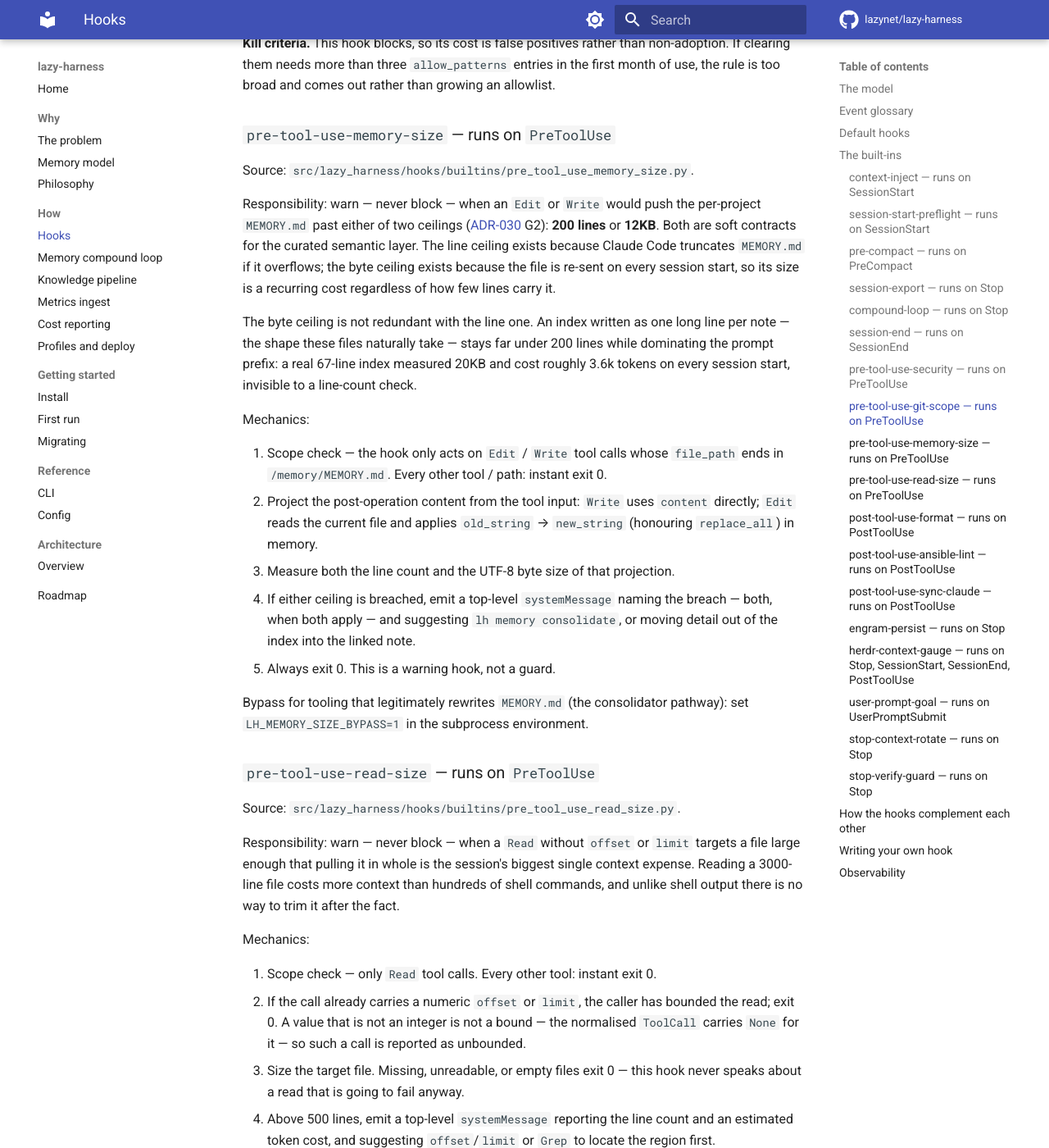
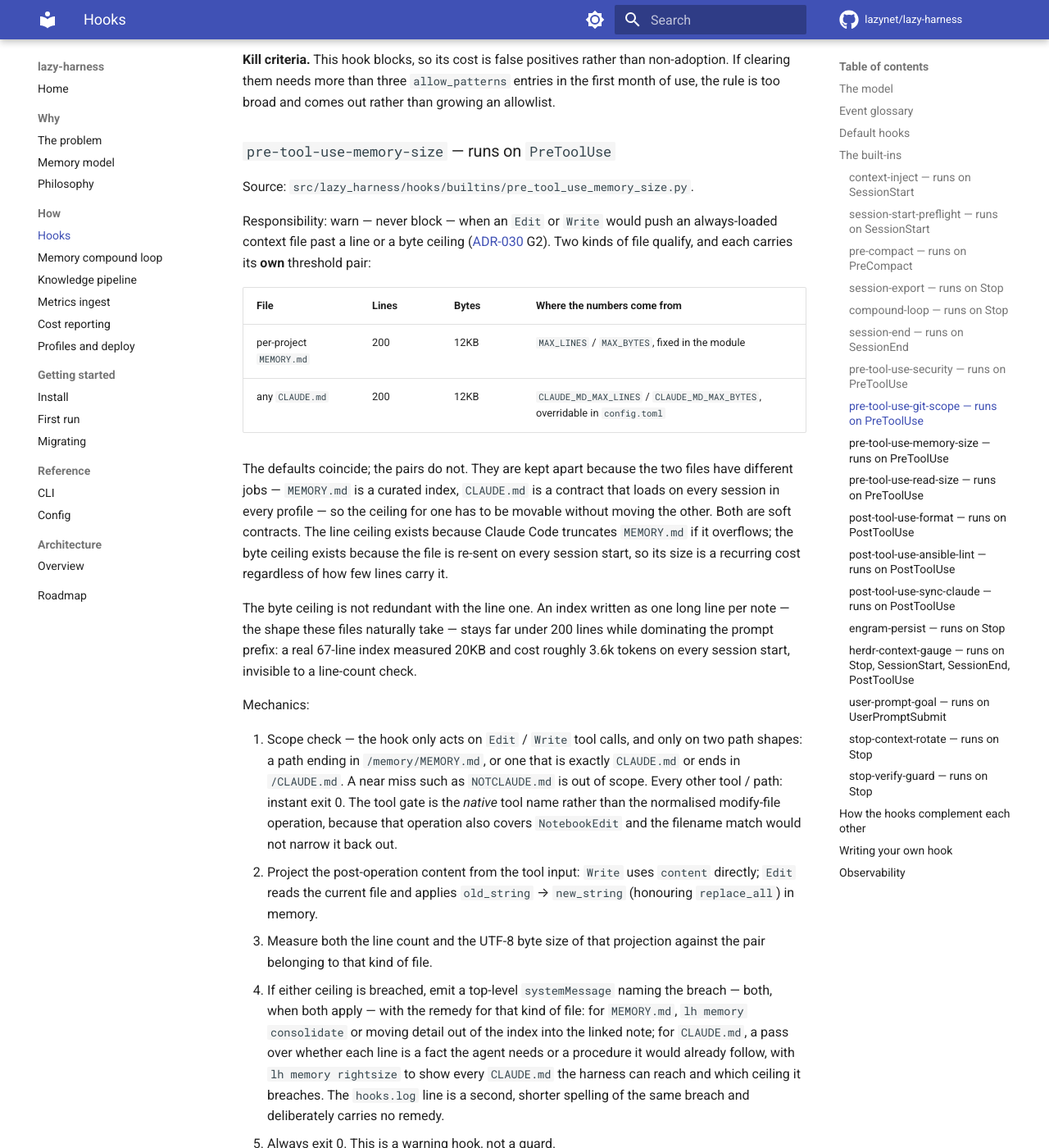
Before and after one commit to lazynet/lazy-harness, an MkDocs documentation site: the page built from docs/how/hooks.md, in a window 1280 px wide and 1400 px high, scrolled down 15093 px. Shown: the whole window at 82% size. Built offline with MkDocs 1.6.1 and Material for MkDocs 9.7.7, drawn with Linux system fonts in a browser that asks for light colours; comment, search, counter and statistics services are not loaded; some of the changed text lies outside the part shown.

Commit message:
docs: correct two drifted claims on the hooks page (#329)
The stop-verify-guard section said refusing to deploy a hook whose
signals an agent cannot supply "does not exist yet". It ships:
_report_omitted drops those hooks per profile and names each omission.

The pre-tool-use-memory-size section described a MEMORY.md-only hook.
CLAUDE.md has its own threshold pair (200 lines / 12KB), its own
remedy hint, and config.toml overrides the hardcoded MEMORY.md pair
does not have.

````diff
--- a/docs/how/hooks.md
+++ b/docs/how/hooks.md
@@ -43,7 +43,7 @@
 | `session_end` | `SessionEnd` | Exactly once at real session termination (`/exit`, `/clear`, logout) | `session-end` | Force final end-of-session work |
 | `pre_compact` | `PreCompact` | Immediately before Claude Code compacts conversation history | `pre-compact` | Preserve working state |
 | `post_compact` | `PostCompact` | Immediately after Claude Code compacts conversation history | — | Available for your own hooks. No built-in ships here: the event's executor returns only a user-facing message, so a hook on it cannot reach the model. |
-| `pre_tool_use` | `PreToolUse` | Before each tool call | `pre-tool-use-security`, `pre-tool-use-git-scope`, `pre-tool-use-memory-size`, `pre-tool-use-read-size` | Block destructive / exfiltration commands, block an unsafe `git stash` on a shared stash stack, warn before MEMORY.md exceeds the 200-line or 12KB ceiling, warn before an unbounded read of a large file |
+| `pre_tool_use` | `PreToolUse` | Before each tool call | `pre-tool-use-security`, `pre-tool-use-git-scope`, `pre-tool-use-memory-size`, `pre-tool-use-read-size` | Block destructive / exfiltration commands, block an unsafe `git stash` on a shared stash stack, warn before MEMORY.md or CLAUDE.md exceeds its own line/byte ceiling, warn before an unbounded read of a large file |
 | `post_tool_use` | `PostToolUse` | After each tool call | `post-tool-use-format`, `post-tool-use-sync-claude` | Auto-format edited files, regenerate segmented `CLAUDE.md` after profile edits |
 | `notification` | `Notification` | Ad-hoc agent notifications | — | Desktop notifications, integrations |
 | `user_prompt_submit` | `UserPromptSubmit` | When the user submits a prompt | `user-prompt-goal` (opt-in, not in the default set — see below) | Goal-declaration sensor, third-party integrations |
@@ -369,17 +369,34 @@
 
 Source: `src/lazy_harness/hooks/builtins/pre_tool_use_memory_size.py`.
 
-Responsibility: warn — never block — when an `Edit` or `Write` would push the per-project `MEMORY.md` past either of two ceilings ([ADR-030](https://github.com/lazynet/lazy-harness/blob/main/specs/adrs/030-memory-stack-glue-layer.md) G2): **200 lines** or **12KB**. Both are soft contracts for the curated semantic layer. The line ceiling exists because Claude Code truncates `MEMORY.md` if it overflows; the byte ceiling exists because the file is re-sent on every session start, so its size is a recurring cost regardless of how few lines carry it.
+Responsibility: warn — never block — when an `Edit` or `Write` would push an always-loaded context file past a line or a byte ceiling ([ADR-030](https://github.com/lazynet/lazy-harness/blob/main/specs/adrs/030-memory-stack-glue-layer.md) G2). Two kinds of file qualify, and each carries its **own** threshold pair:
+
+| File | Lines | Bytes | Where the numbers come from |
+|---|---|---|---|
+| per-project `MEMORY.md` | 200 | 12KB | `MAX_LINES` / `MAX_BYTES`, fixed in the module |
+| any `CLAUDE.md` | 200 | 12KB | `CLAUDE_MD_MAX_LINES` / `CLAUDE_MD_MAX_BYTES`, overridable in `config.toml` |
+
+The defaults coincide; the pairs do not. They are kept apart because the two files have different jobs — `MEMORY.md` is a curated index, `CLAUDE.md` is a contract that loads on every session in every profile — so the ceiling for one has to be movable without moving the other. Both are soft contracts. The line ceiling exists because Claude Code truncates `MEMORY.md` if it overflows; the byte ceiling exists because the file is re-sent on every session start, so its size is a recurring cost regardless of how few lines carry it.
 
 The byte ceiling is not redundant with the line one. An index written as one long line per note — the shape these files naturally take — stays far under 200 lines while dominating the prompt prefix: a real 67-line index measured 20KB and cost roughly 3.6k tokens on every session start, invisible to a line-count check.
 
 Mechanics:
 
-1. Scope check — the hook only acts on `Edit` / `Write` tool calls whose `file_path` ends in `/memory/MEMORY.md`. Every other tool / path: instant exit 0.
+1. Scope check — the hook only acts on `Edit` / `Write` tool calls, and only on two path shapes: a path ending in `/memory/MEMORY.md`, or one that is exactly `CLAUDE.md` or ends in `/CLAUDE.md`. A near miss such as `NOTCLAUDE.md` is out of scope. Every other tool / path: instant exit 0. The tool gate is the *native* tool name rather than the normalised modify-file operation, because that operation also covers `NotebookEdit` and the filename match would not narrow it back out.
 2. Project the post-operation content from the tool input: `Write` uses `content` directly; `Edit` reads the current file and applies `old_string` → `new_string` (honouring `replace_all`) in memory.
-3. Measure both the line count and the UTF-8 byte size of that projection.
-4. If either ceiling is breached, emit a top-level `systemMessage` naming the breach — both, when both apply — and suggesting `lh memory consolidate`, or moving detail out of the index into the linked note.
+3. Measure both the line count and the UTF-8 byte size of that projection against the pair belonging to that kind of file.
+4. If either ceiling is breached, emit a top-level `systemMessage` naming the breach — both, when both apply — with the remedy for that kind of file: for `MEMORY.md`, `lh memory consolidate` or moving detail out of the index into the linked note; for `CLAUDE.md`, a pass over whether each line is a fact the agent needs or a procedure it would already follow, with `lh memory rightsize` to show every `CLAUDE.md` the harness can reach and which ceiling it breaches. The `hooks.log` line is a second, shorter spelling of the same breach and deliberately carries no remedy.
 5. Always exit 0. This is a warning hook, not a guard.
+
+**Moving the `CLAUDE.md` pair.** `[hooks.pre_tool_use]` in the harness `config.toml` — the one `config_dir()` resolves, shared by every profile — takes `claude_md_max_lines` and `claude_md_max_bytes`:
+
+```toml
+[hooks.pre_tool_use]
+claude_md_max_lines = 250
+claude_md_max_bytes = 16000
+```
+
+The loader is fail-soft on the same contract as the security hook's allowlist: a missing config file, malformed TOML, a missing section, or a value that is not a positive integer falls back to 200 / 12KB rather than raising or blocking the write. `lh memory rightsize` reads the same loader, so the hook and the audit command cannot silently disagree about where the ceiling is. `MEMORY.md`'s pair has no such keys.
 
 Bypass for tooling that legitimately rewrites `MEMORY.md` (the consolidator pathway): set `LH_MEMORY_SIZE_BYPASS=1` in the subprocess environment.
 
@@ -660,7 +677,9 @@
 
 **How "declared a goal" is detected.** Not via the compound-loop worker's `goal_declared`/`goal_absent` verdict — that is an LLM classification of the transcript made *after* the session ends and is structurally unavailable at `Stop` time. Instead, the hook asks the profile's agent adapter for a `TranscriptReader` and looks for a single `Signal.GOAL_STATUS` event in the session's transcript. What that marker looks like on disk is the reader's business, not the hook's: for Claude Code it is the entry its native `/goal <condition>` command writes synchronously, the moment the command runs. This is a narrower signal than the compound-loop verdict: it only catches sessions where the user ran `/goal`, not ones where the assistant stated a prose criterion without it.
 
-**Agents whose transcript cannot be read.** The reader is resolved per profile, from the `[profiles.<name>].agent` setting that decides whose wire format a session speaks. An adapter that does not implement `TranscriptReader` resolves to no reader at all, and the hook then reports no goal and never blocks. An adapter whose reader delivers messages and tokens but does not declare `GOAL_STATUS` lands in the same place by a different route — which is the point of naming the signal rather than carrying a "needs the transcript" boolean: such a reader must not silently re-enable a guard that would then pass every session. Today `ClaudeCodeAdapter` is the only adapter with a reader, and it declares all four signals. Refusing to *deploy* a hook whose signals an agent cannot supply is a separate mechanism that does not exist yet; at run time the guard can only decline to block.
+**Agents whose transcript cannot be read.** The reader is resolved per profile, from the `[profiles.<name>].agent` setting that decides whose wire format a session speaks. An adapter that does not implement `TranscriptReader` resolves to no reader at all, and the hook then reports no goal and never blocks. An adapter whose reader delivers messages and tokens but does not declare `GOAL_STATUS` lands in the same place by a different route — which is the point of naming the signal rather than carrying a "needs the transcript" boolean: such a reader must not silently re-enable a guard that would then pass every session. Today `ClaudeCodeAdapter` is the only adapter with a reader, and it declares all four signals. Keeping such a hook out of a profile in the first place is a separate mechanism, and it ships: `lh deploy` resolves `gaps_for_profile` before it writes a profile's config, leaves out every hook whose declared signals that profile's agent cannot deliver, and names each omission on stdout — `· stop-verify-guard omitted in 'throwaway': agent 'codex' does not deliver goal_status`. It is not a deploy failure; the exit code is unchanged and the other profiles are untouched — see [Hooks the deploy leaves out](../reference/cli.md#hooks-the-deploy-leaves-out-and-says-so). `lh doctor`'s **Hook signals** section reads the same resolver, so what doctor names is what deploy omits.
+
+The run-time path above is still the one that matters where the filter cannot reach. Only a built-in declares signals — `builtin_signals` answers the empty set for anything outside the registry — so a hook of your own that reads the transcript installs on every profile regardless, and there the guard can only decline to block.
 
 Mechanics:
 
````
